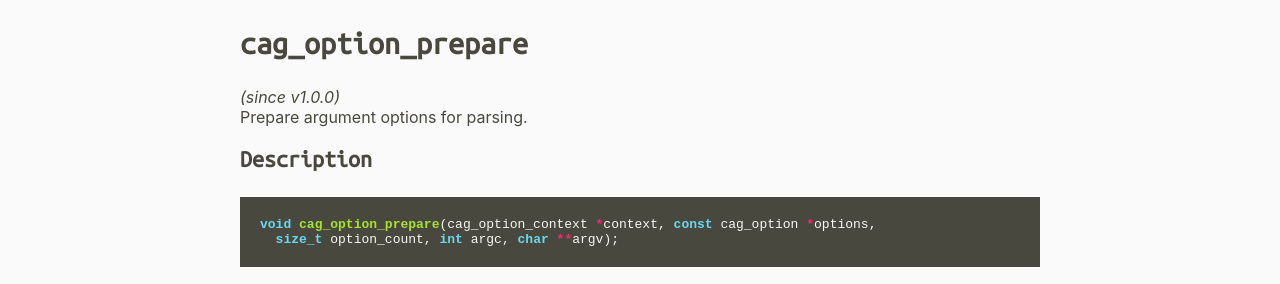
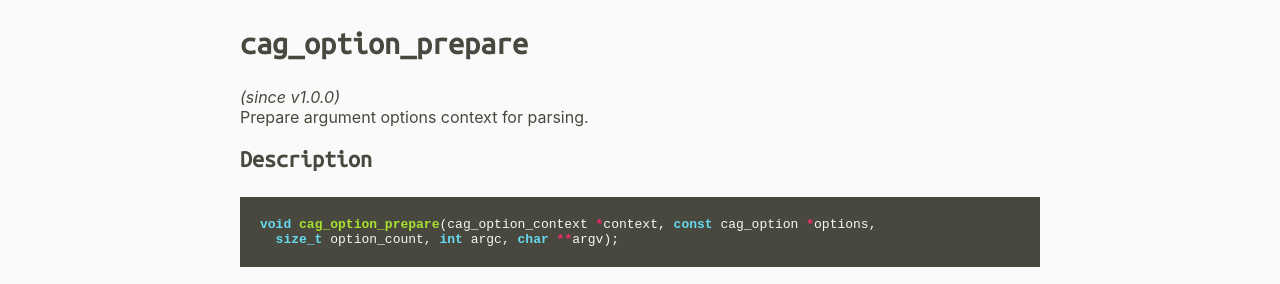
Before and after one commit to likle/cargs, a Jekyll site: the page built from docs/reference/cag_option_prepare.md, in a window 1280 px wide. Shown: the part 137-421 px from the top of the page. Built offline with Jekyll 4.4.1, drawn with Linux system fonts in a browser that asks for light colours.

````diff
--- a/docs/reference/cag_option_prepare.md
+++ b/docs/reference/cag_option_prepare.md
@@ -1,10 +1,10 @@
 ---
 title: cag_option_prepare
-description: Prepare argument options for parsing.
+description: Prepare argument options context for parsing.
 ---
 
 _(since v1.0.0)_
-Prepare argument options for parsing.
+Prepare argument options context for parsing.
 
 ## Description
 ```c
````
Also changed, not shown: docs/reference/index.md (+3 -3 lines), 1 other file.
